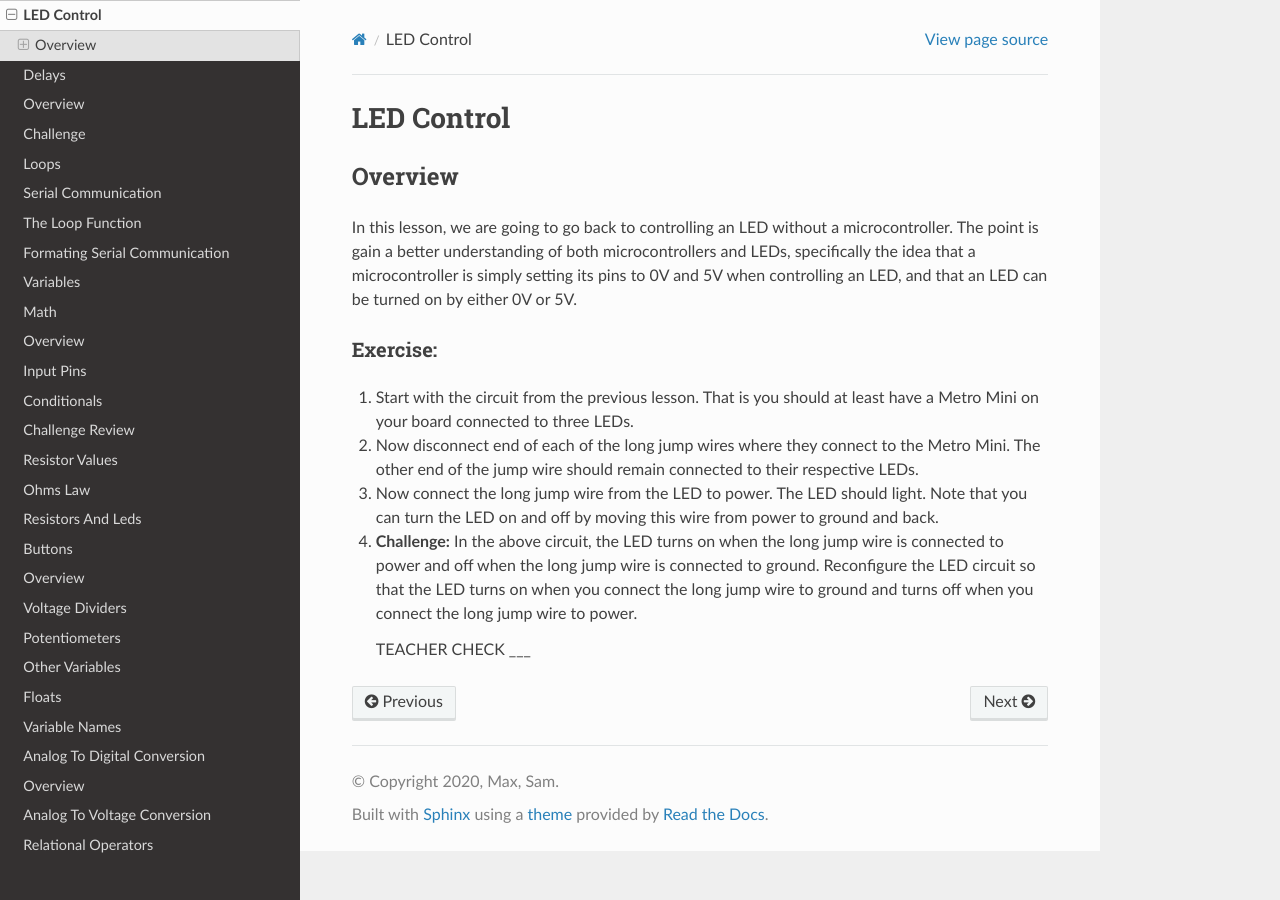
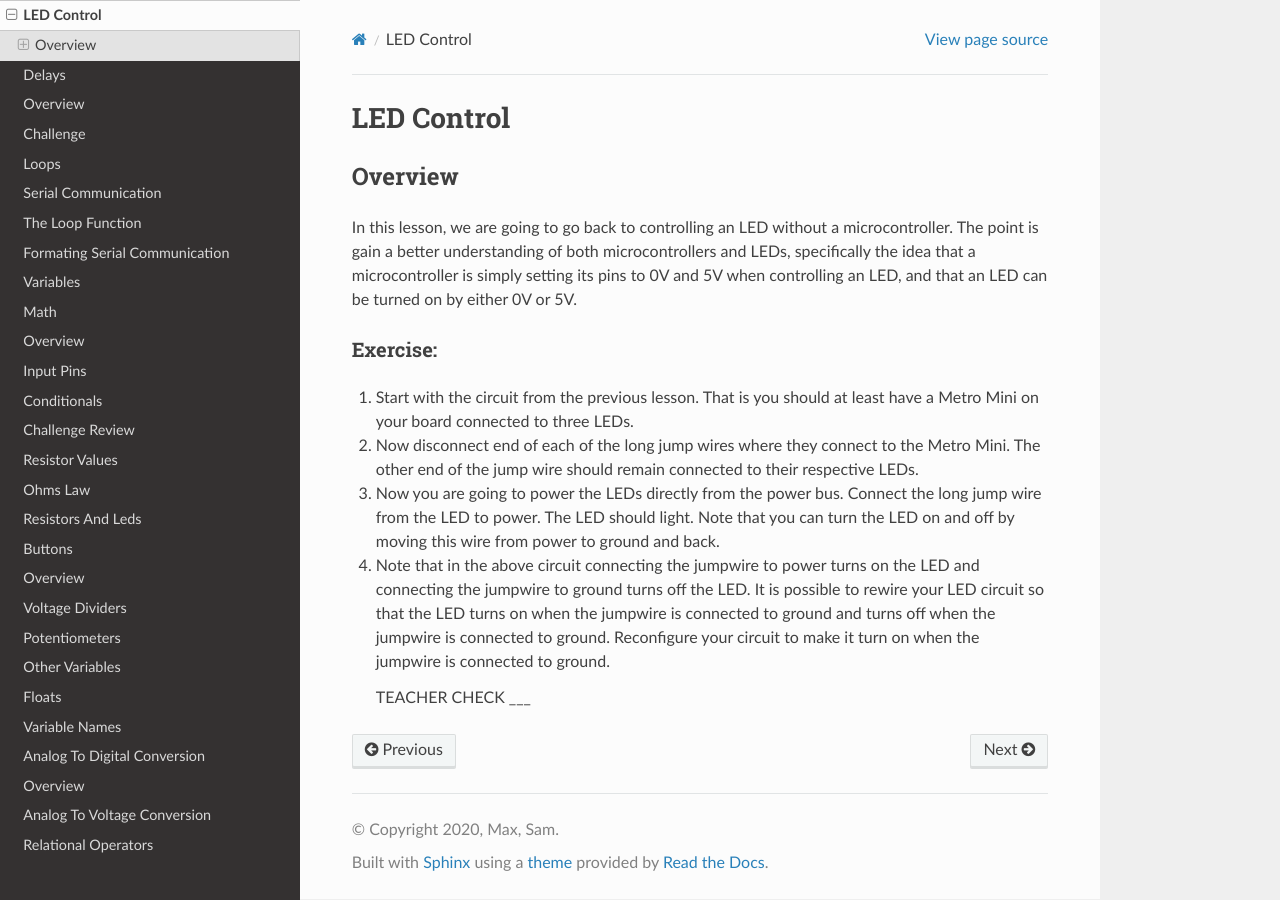
Before and after one commit to maxtkc/mvths-wiki, a Sphinx documentation site: the page built from docs/011aa-led-control.rst, in a window 1280 px wide. Built offline with Sphinx 7.4.7 and the Read the Docs theme 2.0.0, drawn with Linux system fonts in a browser that asks for light colours; pages that are not in the unit, such as notebooks, are missing from menus.

Commit message:
Update 011aa-led-control.rst

```diff
--- a/docs/011aa-led-control.rst
+++ b/docs/011aa-led-control.rst
@@ -13,8 +13,8 @@ Exercise:
 
 #. Now disconnect end of each of the long jump wires where they connect to the Metro Mini. The other end of the jump wire should remain connected to their respective LEDs.
 
-#. Now connect the long jump wire from the LED to power. The LED should light. Note that you can turn the LED on and off by moving this wire from power to ground and back.
+#. Now you are going to power the LEDs directly from the power bus. Connect the long jump wire from the LED to power. The LED should light. Note that you can turn the LED on and off by moving this wire from power to ground and back.
 
-#. **Challenge:** In the above circuit, the LED turns on when the long jump wire is connected to power and off when the long jump wire is connected to ground. Reconfigure the LED circuit so that the LED turns on when you connect the long jump wire to ground and turns off when you connect the long jump wire to power.
+#. Note that in the above circuit connecting the jumpwire to power turns on the LED and connecting the jumpwire to ground turns off the LED. It is possible to rewire your LED circuit so that the LED turns on when the jumpwire is connected to ground and turns off when the jumpwire is connected to ground. Reconfigure your circuit to make it turn on when the jumpwire is connected to ground.
 
    TEACHER CHECK ___
```
